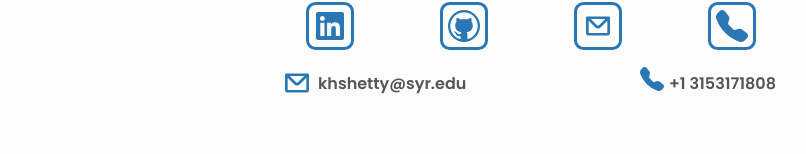
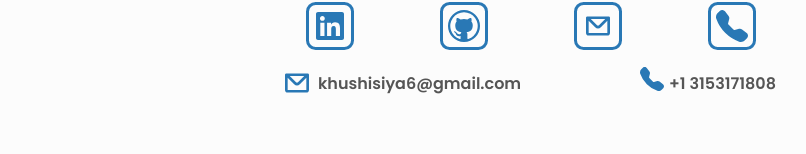
Before and after one commit to khushishetty22/Personal-Portfolio-main, a React (Create React App) app: page / in a window 1280 px wide. Shown: the part 7308-7462 px from the top of the page, without its empty margins (109-915 px from the left). Built offline with nearby package versions, Linux system fonts and the light colour scheme.

Commit message:
Update Contact.jsx

```diff
--- a/src/Components/Contact/Contact.jsx
+++ b/src/Components/Contact/Contact.jsx
@@ -35,7 +35,7 @@ export const Contact = () => {
               <VscGithub className="github" />
             </a>
             <a
-              href="mailto:khshetty@syr.edu"
+              href="mailto:khushisiya6@gmail.com"
               target="_blank"
               rel="noreferrer"
             >
@@ -51,7 +51,7 @@ export const Contact = () => {
                 <CgMail className="email" />
               </span>
               <span>
-                <p>khshetty@syr.edu</p>
+                <p>khushisiya6@gmail.com</p>
               </span>
             </div>
             <div className="iconsCont">
```
